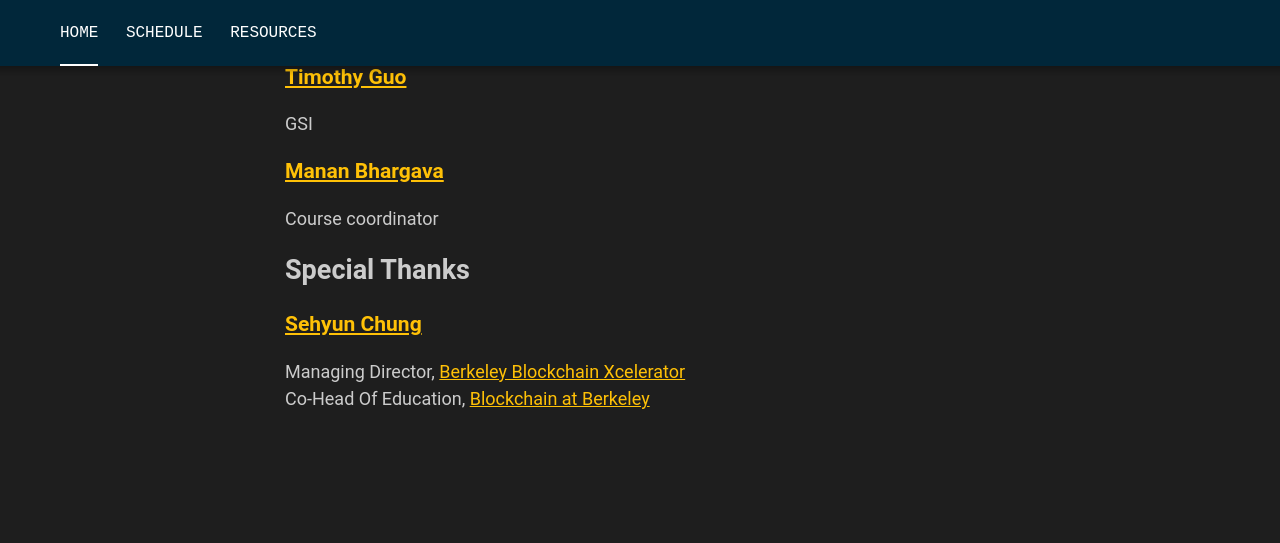
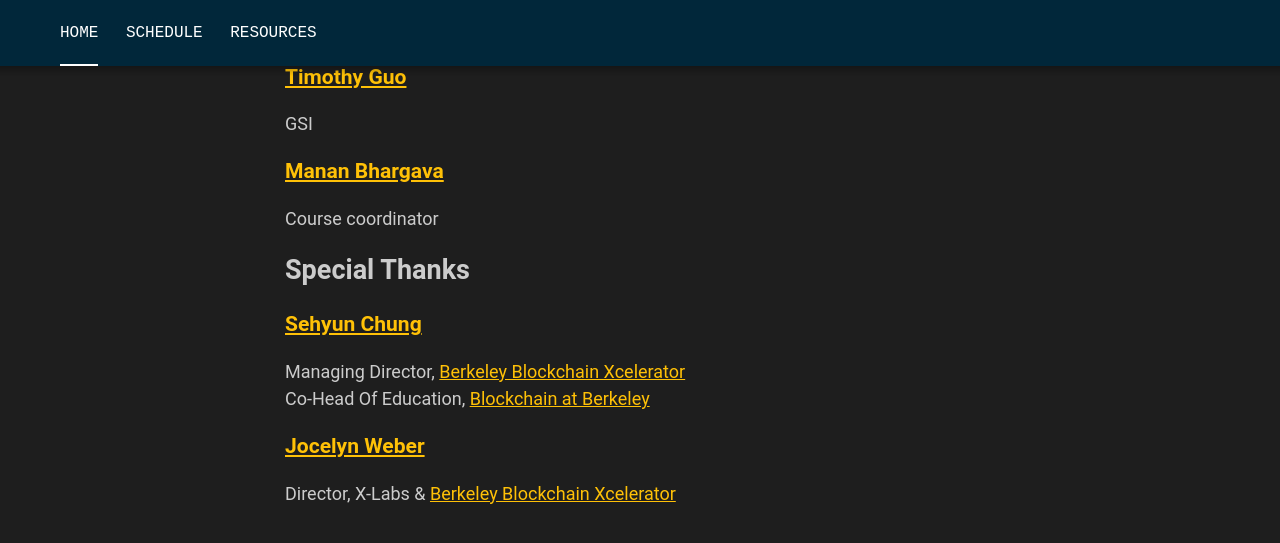
Before and after one commit to scetx/build-a-blockchain-startup, a Jekyll site: the page built from index.md, in a window 1280 px wide and 900 px high, scrolled down 1387 px, cut to the strip 0-622 px from the top of the window. Shown: the top 543 px of the strip. Built offline with Jekyll 4.4.1, drawn with Linux system fonts in a browser that asks for light colours.

```diff
--- a/index.md
+++ b/index.md
@@ -39,3 +39,6 @@ Course coordinator
 ### [Sehyun Chung](https://www.linkedin.com/in/manan-bhargava/)
 Managing Director, [Berkeley Blockchain Xcelerator](https://xcelerator.berkeley.edu/)<br>
 Co-Head Of Education, [Blockchain at Berkeley](https://blockchain.berkeley.edu/)
+
+### [Jocelyn Weber](https://www.linkedin.com/in/jocelynweberphipps/)
+Director, X-Labs & [Berkeley Blockchain Xcelerator](https://xcelerator.berkeley.edu/)
```
Also changed, not shown: _pages/schedule.md (+1 -1 lines), README.md.
